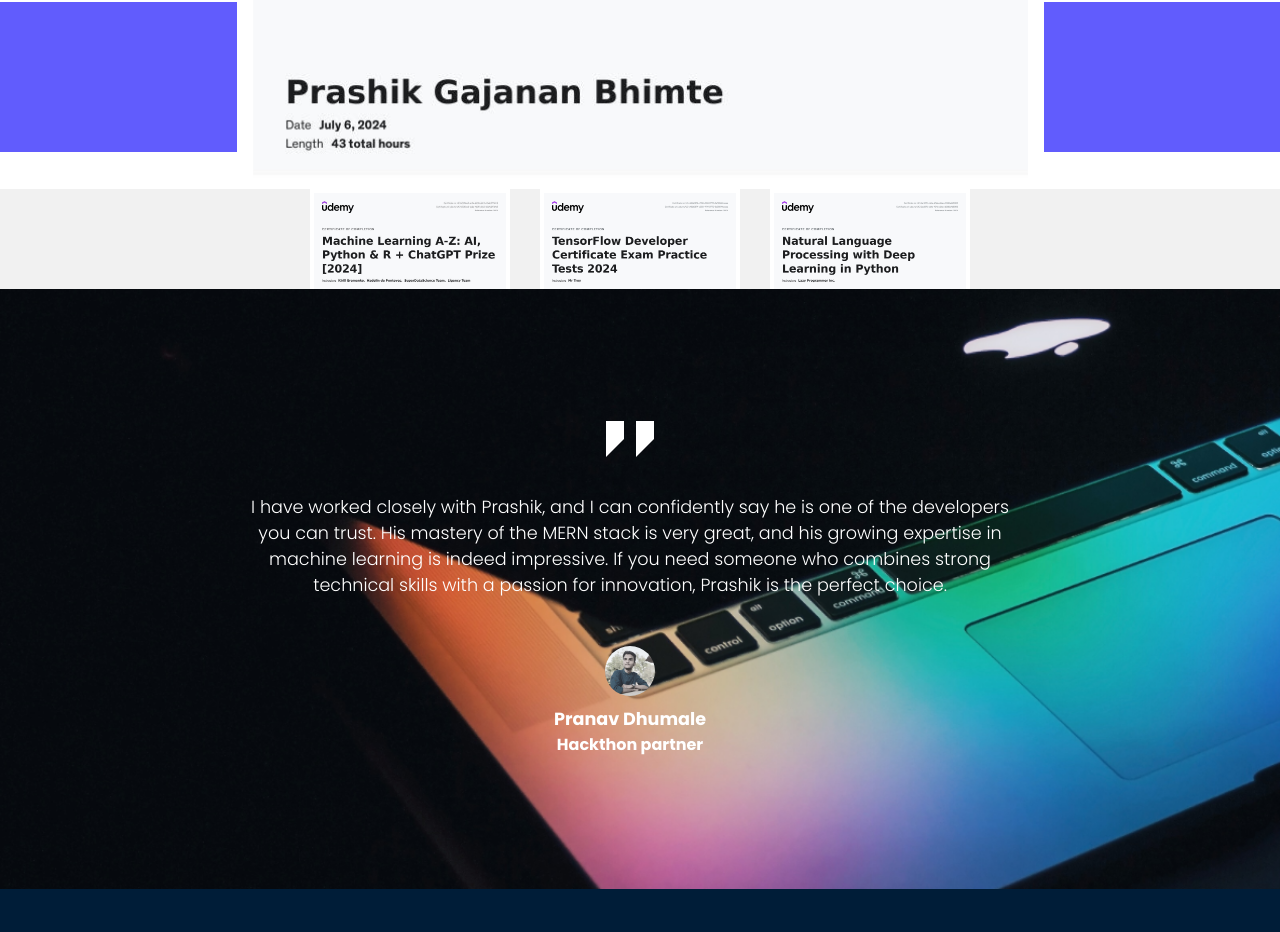
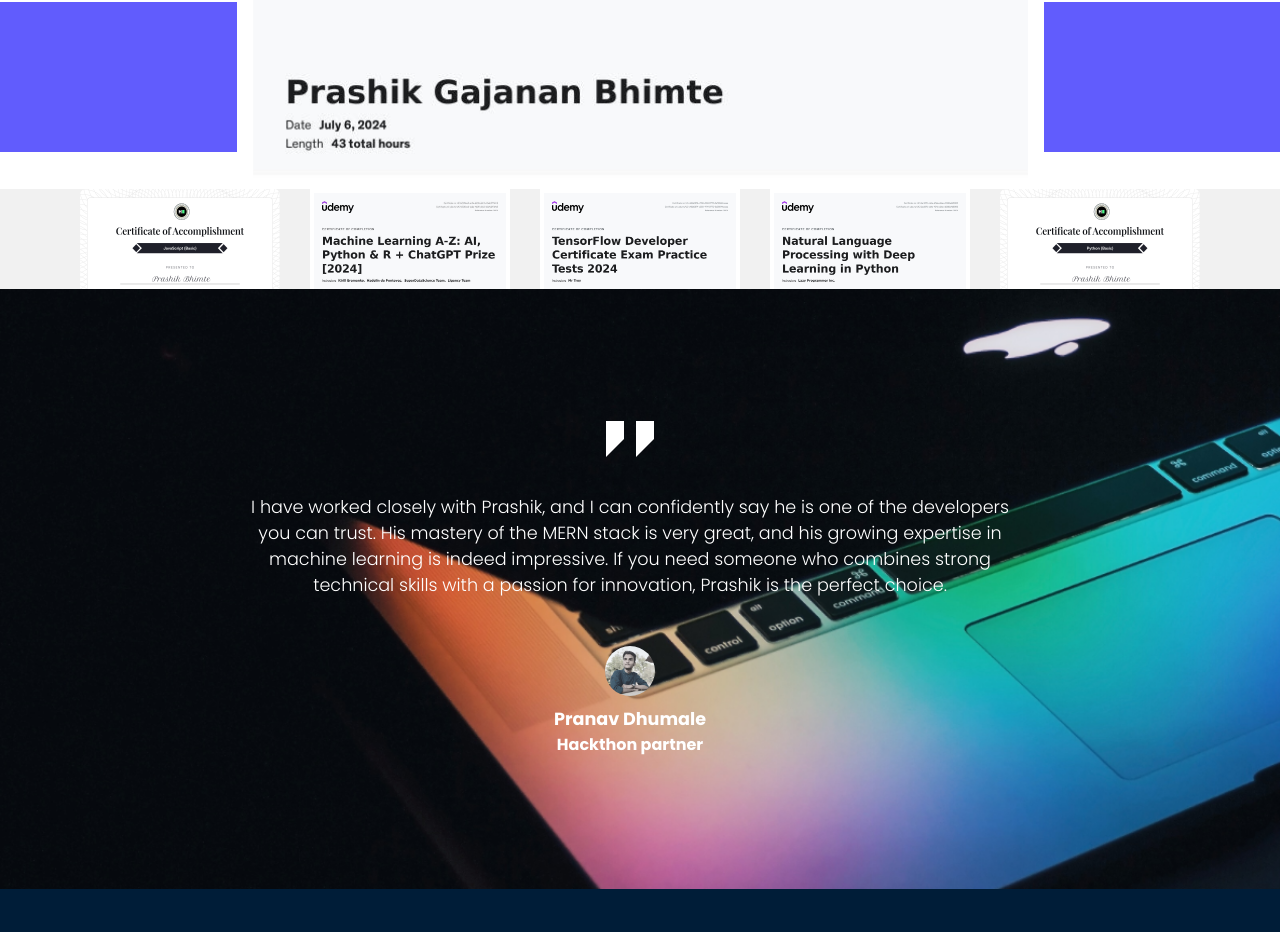
Before and after one commit to PrashikBhimte/Portfolio, a React (Create React App) app: page / in a window 1280 px wide. Shown: the part 5211-6143 px from the top of the page. Built offline with nearby package versions, Linux system fonts and the light colour scheme; a web font is replaced by a local one.

Commit message:
hackerrank certificates are added.

```diff
--- a/src/Components/Certificates.jsx
+++ b/src/Components/Certificates.jsx
@@ -3,6 +3,8 @@ import "./Certificates.css";
 import certificate1 from "../Images/certifiacte1.jpg";
 import certificate2 from "../Images/certifiacte2.jpg";
 import certificate3 from "../Images/certificate3.jpg";
+import certificate4 from "../Images/certificate4.png";
+import certificate5 from "../Images/certificate5.png";
 
 export default function Certificates() {
 
@@ -18,6 +20,14 @@ export default function Certificates() {
     document.getElementById("certi_img").style.backgroundImage = `url(${certificate3})`;
   }
 
+  const certi4 = () => {
+    document.getElementById("certi_img").style.backgroundImage = `url(${certificate4})`;
+  }
+
+  const certi5 = () => {
+    document.getElementById("certi_img").style.backgroundImage = `url(${certificate5})`;
+  }
+
   return (
     <div id='certificates'>
         <div className="heading">
@@ -26,9 +36,11 @@ export default function Certificates() {
         <div id="certi_con">
           <div id="certi_img"></div>
           <div id="all_certi">
+            <img onClick={certi5} src={certificate5} alt={certificate5} />
             <img onClick={certi1} src={certificate1} alt={certificate1} />
             <img onClick={certi2} src={certificate2} alt={certificate2} />
             <img onClick={certi3} src={certificate3} alt={certificate3} />
+            <img onClick={certi4} src={certificate4} alt={certificate4} />
           </div>
         </div>
         <div id="cert_back">
```
Also changed, not shown: src/Images/certificate4.png (added), src/Images/certificate5.png (added).
